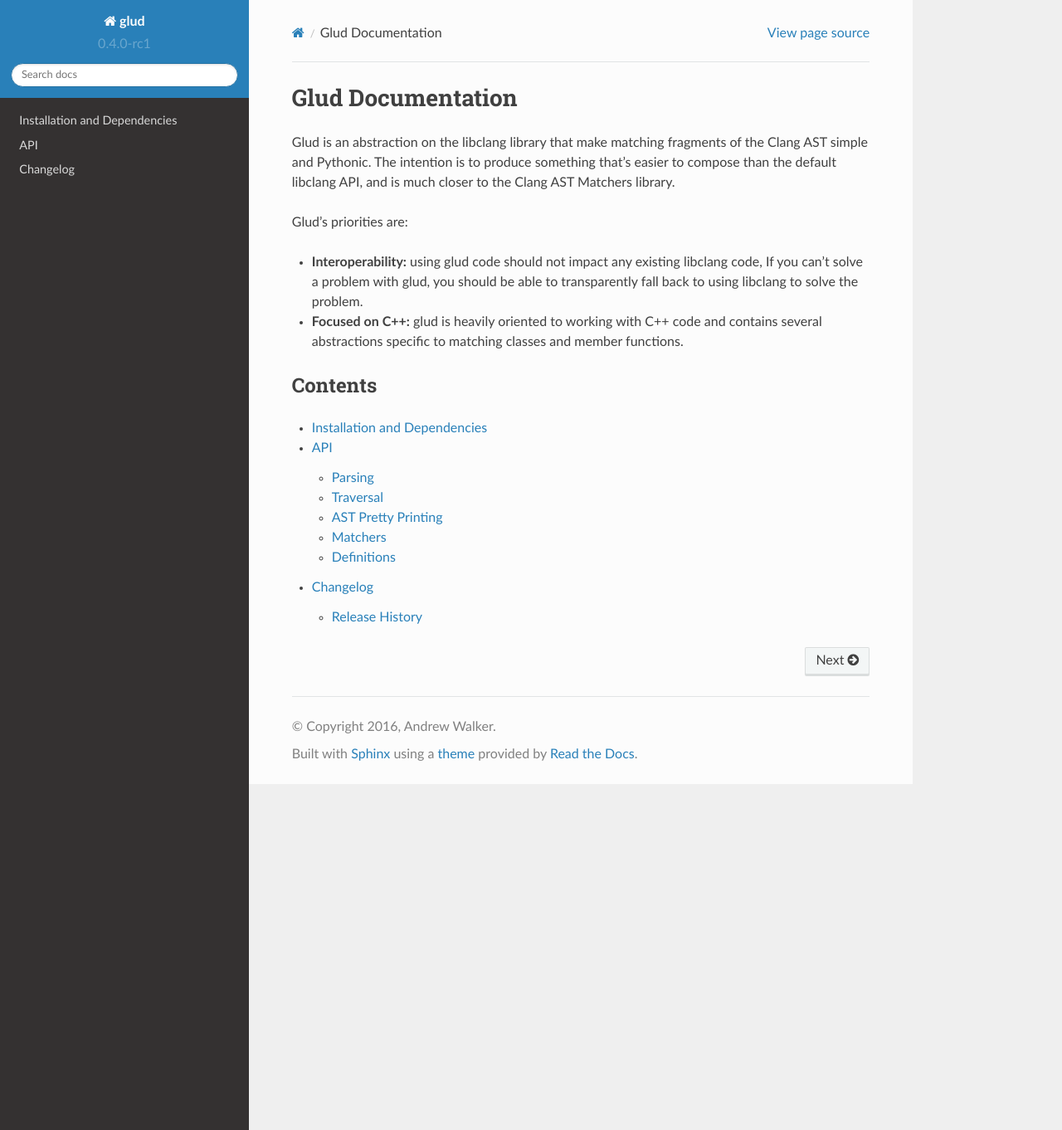
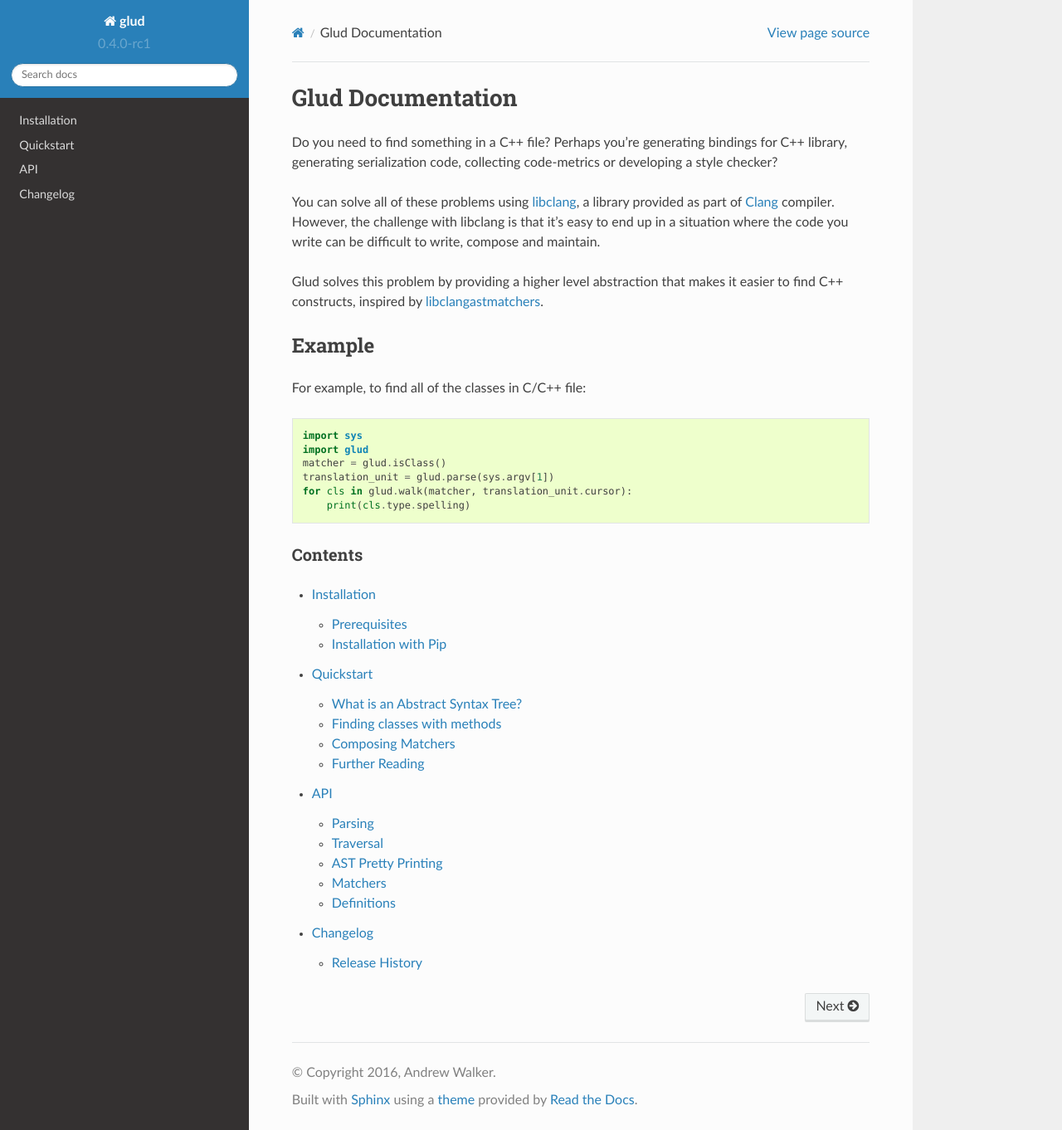
Before and after one commit to AndrewWalker/glud, a Sphinx documentation site: the page built from doc/source/index.rst, in a window 1280 px wide and 1362 px high. Shown: the whole window at 83% size. Built offline with Sphinx 7.4.7 and the Read the Docs theme 2.0.0, drawn with Linux system fonts in a browser that asks for light colours.

```diff
--- a/doc/source/changelog.rst
+++ b/doc/source/changelog.rst
@@ -1,3 +1,4 @@
+.. _changelog:
 
 Changelog
 =========
--- a/doc/source/index.rst
+++ b/doc/source/index.rst
@@ -1,21 +1,32 @@
+.. highlight:: python
+
 Glud Documentation
 ==================
 
-Glud is an abstraction on the libclang library that make matching fragments of
-the Clang AST simple and Pythonic.  The intention is to produce something
-that's easier to compose than the default libclang API, and is much closer to
-the Clang AST Matchers library.
+Do you need to find something in a C++ file? Perhaps you're generating bindings
+for C++ library, generating serialization code, collecting code-metrics or
+developing a style checker?
 
-Glud's priorities are:
+You can solve all of these problems using `libclang`_, a library provided as part
+of `Clang`_ compiler.  However, the challenge with libclang is that it's easy to
+end up in a situation where the code you write can be difficult to write,
+compose and maintain.
 
-* **Interoperability:** using glud code should not impact any
-  existing libclang code, If you can't solve a problem with glud,
-  you should be able to transparently fall back to using libclang
-  to solve the problem.
+Glud solves this problem by providing a higher level abstraction that makes it
+easier to find C++ constructs, inspired by `libclangastmatchers`_.
 
-* **Focused on C++:** glud is heavily oriented to working with C++
-  code and contains several abstractions specific to matching
-  classes and member functions.
+Example
+-------
+
+For example, to find all of the classes in C/C++ file::
+
+    import sys
+    import glud
+    matcher = glud.isClass()
+    translation_unit = glud.parse(sys.argv[1])
+    for cls in glud.walk(matcher, translation_unit.cursor):
+        print(cls.type.spelling)
+
 
 
 Contents
@@ -25,5 +36,10 @@ Contents
    :maxdepth: 2
 
    install.rst
+   quickstart.rst
    api.rst
    changelog.rst
+
+.. _libclang: http://clang.llvm.org/doxygen/group__CINDEX.html
+.. _Clang: http://clang.llvm.org/
+.. _libclangastmatchers: http://clang.llvm.org/docs/LibASTMatchersReference.html
--- /dev/null
+++ b/doc/source/quickstart.rst
@@ -0,0 +1,85 @@
+.. _quickstart:
+
+Quickstart
+==========
+
+What is an Abstract Syntax Tree?
+--------------------------------
+
+An Abstract Syntax Tree is the data structure that a compiler converts the
+source code of your program into, that is easier to work with than the bare
+source code.  Python has it's own `ast module <https://docs.python.org/3/library/ast.html>`_
+in the standard library.
+
+To see the what Glud knows about an AST, you can parse source, and then display
+the AST.  During parsing, Glud assumes that the code you are passing it is
+well-formed (would compile without errors), and will throw an exception if this
+does not occur.
+
+.. code::
+
+    import sys
+    from glud import *
+
+    translation_unit = parse(sys.argv[1])
+    print(dump(translation_unit.cursor))
+
+Which when invoked on a C++ file (tmp.cpp) that looks like this:
+
+.. code-block:: c++
+
+ class X {};
+ struct Y {};
+ class Z {
+ public:
+   int f(double x, char);
+ };
+
+You would expect to see an AST like:
+
+.. code-block:: console
+
+ TRANSLATION_UNIT tmp.cpp
+   +--CLASS_DECL X
+   +--STRUCT_DECL Y
+   +--CLASS_DECL Z
+      +--CXX_ACCESS_SPEC_DECL
+      +--CXX_METHOD f
+         +--PARM_DECL x
+         +--PARM_DECL
+
+
+
+Finding classes with methods
+----------------------------
+
+You can find class methods using cxxMethodDecl
+
+.. code::
+
+    import sys
+    from glud import *
+
+    matcher = cxxRecordDecl(isClass(), has(cxxMethodDecl()))
+    translation_unit = parse(sys.argv[1])
+    for cls in walk(matcher, translation_unit.cursor):
+        print(cls.type.spelling)
+
+
+Composing Matchers
+------------------
+
+You can compose a matchers together to match more interesting criteria.  For
+example, if you wanted to match methods that were public and non-static, you
+could write
+
+.. code::
+
+    matcher = cxxMethodDecl(
+                isPublic(),
+                hasStaticStorageDuration())
+
+Further Reading
+---------------
+
+Each of the matchers in the Glud API include a wide range of examples, see :ref:`apimatchers` for more information.
```
Also changed, not shown: HISTORY.rst (+8 -2 lines), README.rst (+3 -9 lines), doc/source/api.rst (+21 -7 lines), doc/source/install.rst (+45 -5 lines).
